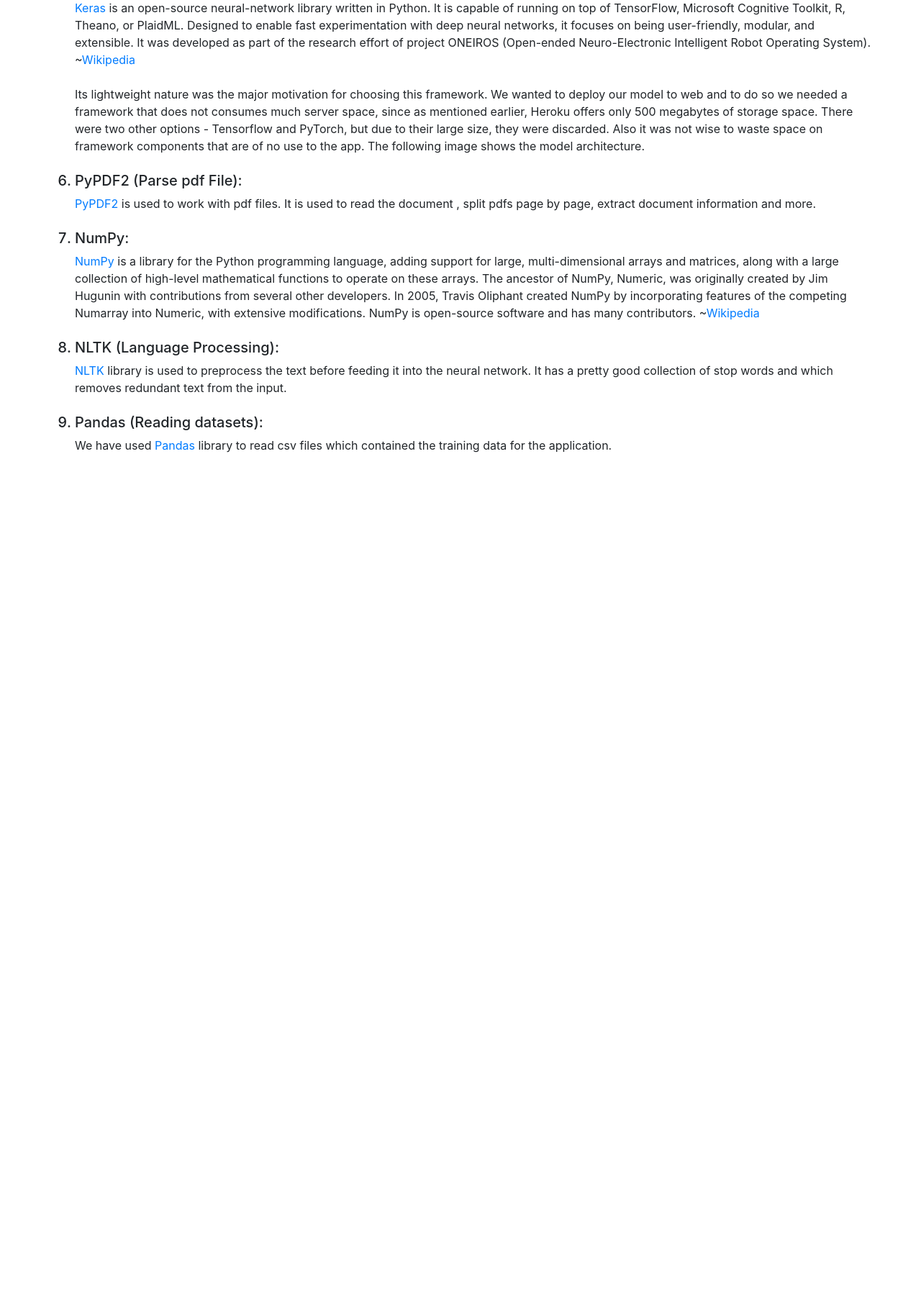
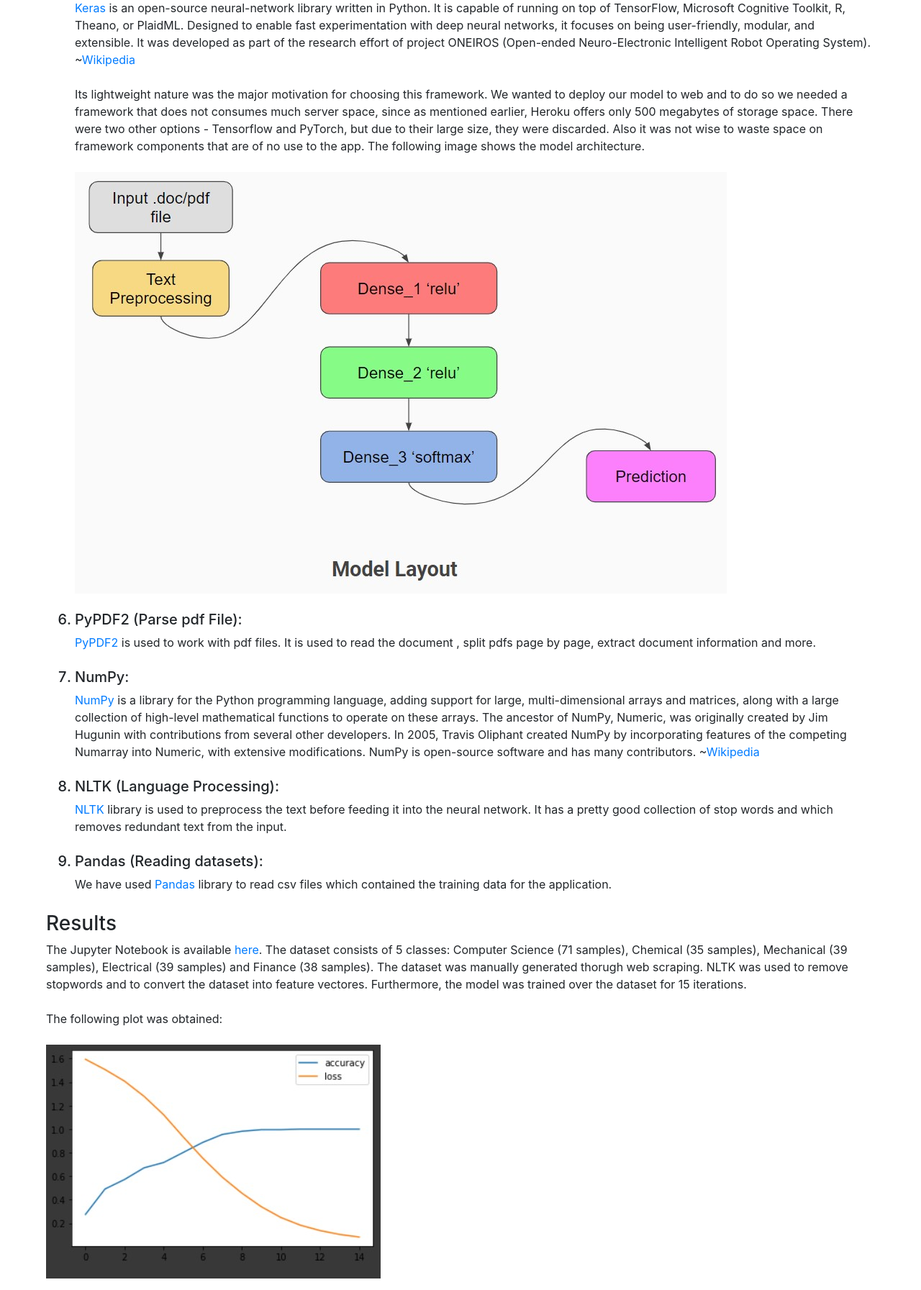
Before and after one commit to ankurxshukla/ieeepec, a Flask app: page /project_details in a window 1280 px wide. Shown: the part 1322-3115 px from the top of the page at 72% size. Before the commit the page ends 1951 px from the top, so only its background shows below. Run offline with Flask 2, Linux system fonts and the light colour scheme; parts of the project's set-up code (start-up, migrations or seed data) failed here and were passed over; some libraries are stand-ins or nearby versions.

Commit message:
Init frontend

```diff
--- a/templates/project-details.html
+++ b/templates/project-details.html
@@ -48,7 +48,8 @@
                     <br><br>
 
                     <h5><li>Keras (Machine Learning Framework):</h5><a href="https://keras.io/">Keras</a> is an open-source neural-network library written in Python. It is capable of running on top of TensorFlow, Microsoft Cognitive Toolkit, R, Theano, or PlaidML. Designed to enable fast experimentation with deep neural networks, it focuses on being user-friendly, modular, and extensible. It was developed as part of the research effort of project ONEIROS (Open-ended Neuro-Electronic Intelligent Robot Operating System). ~<a href="https://en.wikipedia.org/wiki/Keras">Wikipedia</a><br><br>
-                        Its lightweight nature was the major motivation for choosing this framework. We wanted to deploy our model to web and to do so we needed a framework that does not consumes much server space, since as mentioned earlier, Heroku offers only 500 megabytes of storage space. There were two other options - Tensorflow and PyTorch, but due to their large size, they were discarded. Also it was not wise to waste space on framework components that are of no use to the app. The following image shows the model architecture.
+                        Its lightweight nature was the major motivation for choosing this framework. We wanted to deploy our model to web and to do so we needed a framework that does not consumes much server space, since as mentioned earlier, Heroku offers only 500 megabytes of storage space. There were two other options - Tensorflow and PyTorch, but due to their large size, they were discarded. Also it was not wise to waste space on framework components that are of no use to the app. The following image shows the model architecture.<br><br>
+                        <img src="arch.jpg">
                     </li>
                     <br><br>
 
@@ -66,9 +67,16 @@
 
                     <h5><li>Pandas (Reading datasets):</h5>We have used <a href="https://pandas.pydata.org/">Pandas</a> library to read csv files which contained the training data for the application.
                     </li>
-                    <br><br>
 
                 </ol>
+            </p>
+        </div>
+
+        <div style="margin-left: 5%; margin-right: 5%; margin-top: 2%;">
+            <h3 class="display-5">Results</h3>
+            <p>The Jupyter Notebook is available <a href="https://colab.research.google.com/drive/1ufkqUljFc9RVqPPHMn7XP5o7r4Ph4xIk?usp=sharing">here</a>. The dataset consists of 5 classes: Computer Science (71 samples), Chemical (35 samples), Mechanical (39 samples), Electrical (39 samples) and  Finance (38 samples). The dataset was manually generated thorugh web scraping. NLTK was used to remove stopwords and to convert the dataset into feature vectores. Furthermore, the model was trained over the dataset for 15 iterations.<br><br>
+                The following plot was obtained:<br><br>
+                <img src="result.jpg" alt="result">
             </p>
         </div>
 
```
Also changed, not shown: templates/arch.jpg (added), templates/result.jpg (added).
